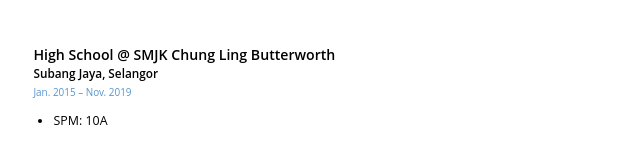
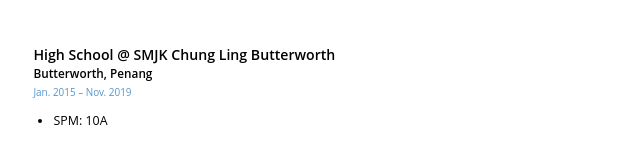
Before and after one commit to YuEan99/Resume, a plain HTML site: page index.html in a window 1280 px wide. Shown: the part 1458-1621 px from the top of the page, 262-902 px from the left. Drawn offline with Linux system fonts and the light colour scheme; a web font is replaced by a local one.

Commit message:
Add files via upload

```diff
--- a/index.html
+++ b/index.html
@@ -25,7 +25,6 @@
     .resume__header {
     display: flex;
     align-items: center;
-
     }
     .resume__photo {
     margin-right: 20px;
@@ -179,7 +178,7 @@
                 <div class="edu-job">
                     High School <span>@ SMJK Chung Ling Butterworth </span>
                   <br>
-                  <small>Subang Jaya, Selangor</small>
+                  <small>Butterworth, Penang</small>
                 </div>
                 <div class="edu-date">Jan. 2015 – Nov. 2019</div>
                 <div class="edu-detail">
```
